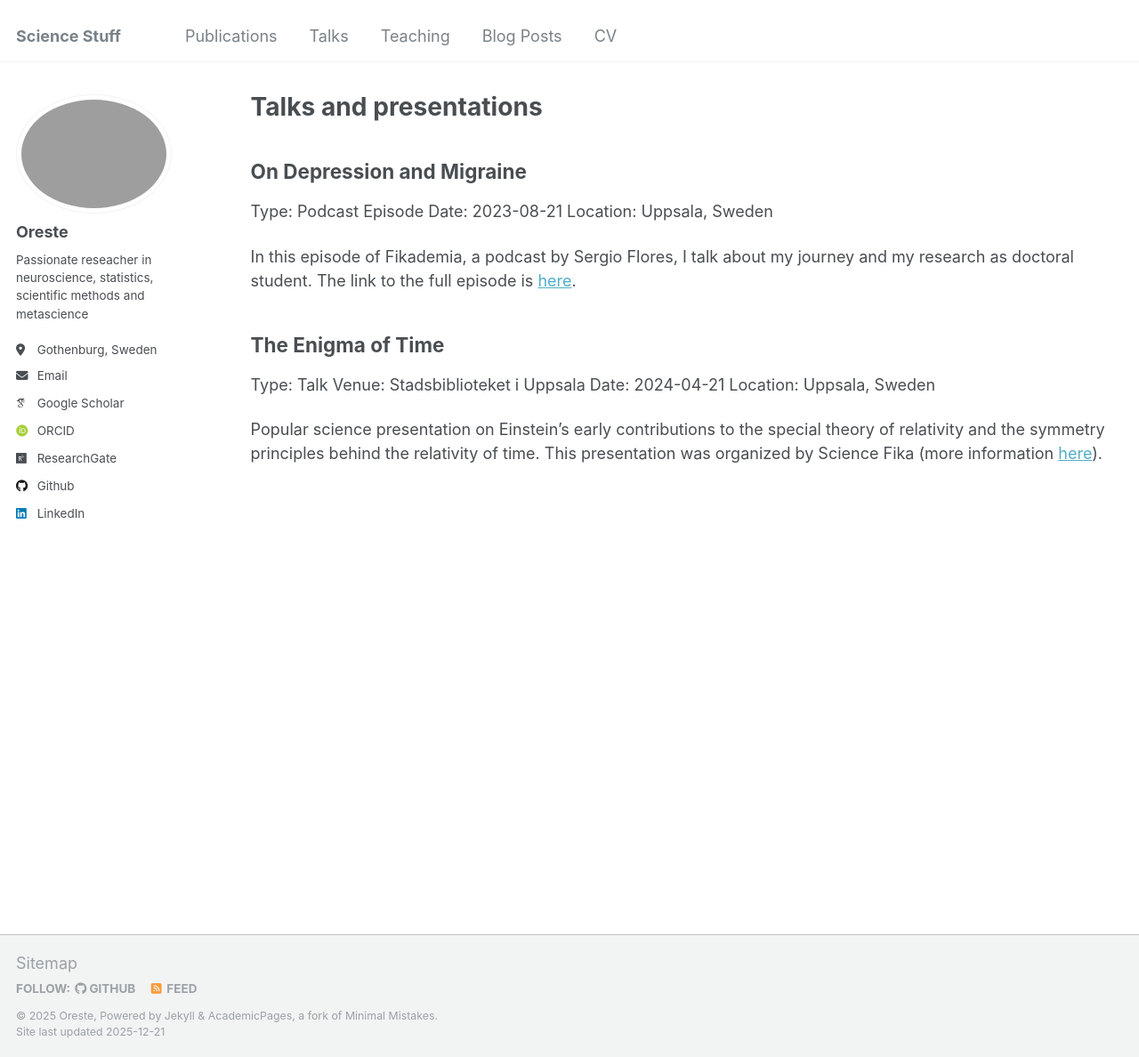
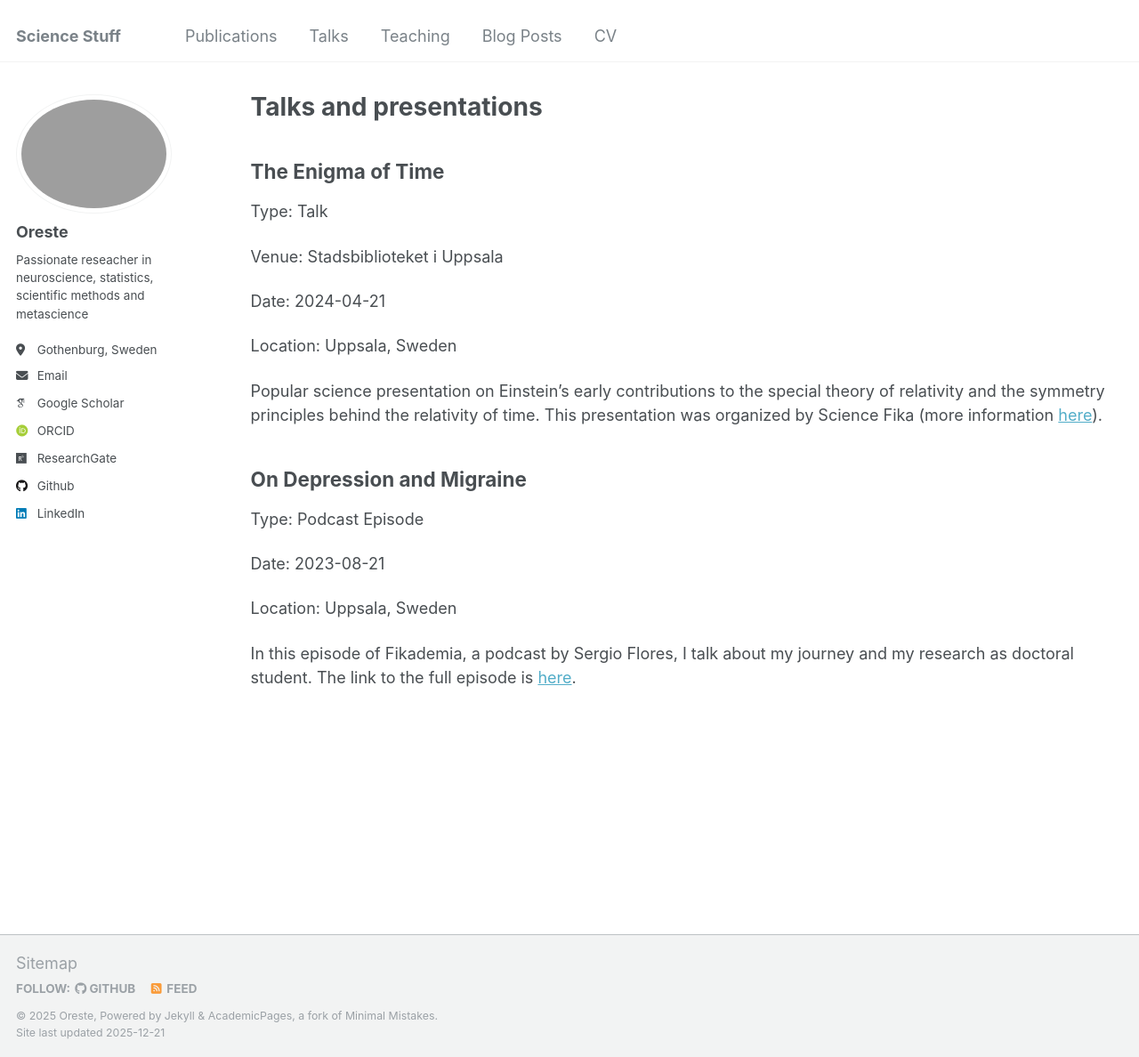
Before and after one commit to OresteAffatato/oresteaffatato.github.io, a Jekyll site: the page built from _pages/talks.md, in a window 1280 px wide and 1188 px high. Shown: the whole window at 89% size. Built offline with Jekyll 4.4.1, drawn with Linux system fonts in a browser that asks for light colours; some web fonts are replaced.

```diff
--- a/_pages/talks.md
+++ b/_pages/talks.md
@@ -9,19 +9,25 @@ redirect_from:
 
 {% include base_path %}
 
+## The Enigma of Time
+
+Type: Talk
+
+Venue: Stadsbiblioteket i Uppsala
+
+Date: 2024-04-21
+
+Location: Uppsala, Sweden
+
+Popular science presentation on Einstein's early contributions to the special theory of relativity and the symmetry principles behind the relativity of time. This presentation was organized by Science Fika (more information <a href="https://www.sciencefika.se/" title="hp">here</a>).
+
 ## On Depression and Migraine
+
 Type: Podcast Episode
+
 Date: 2023-08-21
+
 Location: Uppsala, Sweden
 
 In this episode of Fikademia, a podcast by Sergio Flores, I talk about my journey and my research as doctoral student.
 The link to the full episode is <a href="https://open.spotify.com/episode/2FIhOx7WAqiWcQvH1wjuKH" title="hp">here</a>.
-
-
-## The Enigma of Time
-Type: Talk
-Venue: Stadsbiblioteket i Uppsala
-Date: 2024-04-21
-Location: Uppsala, Sweden
-
-Popular science presentation on Einstein's early contributions to the special theory of relativity and the symmetry principles behind the relativity of time. This presentation was organized by Science Fika (more information <a href="https://www.sciencefika.se/" title="hp">here</a>).
```
